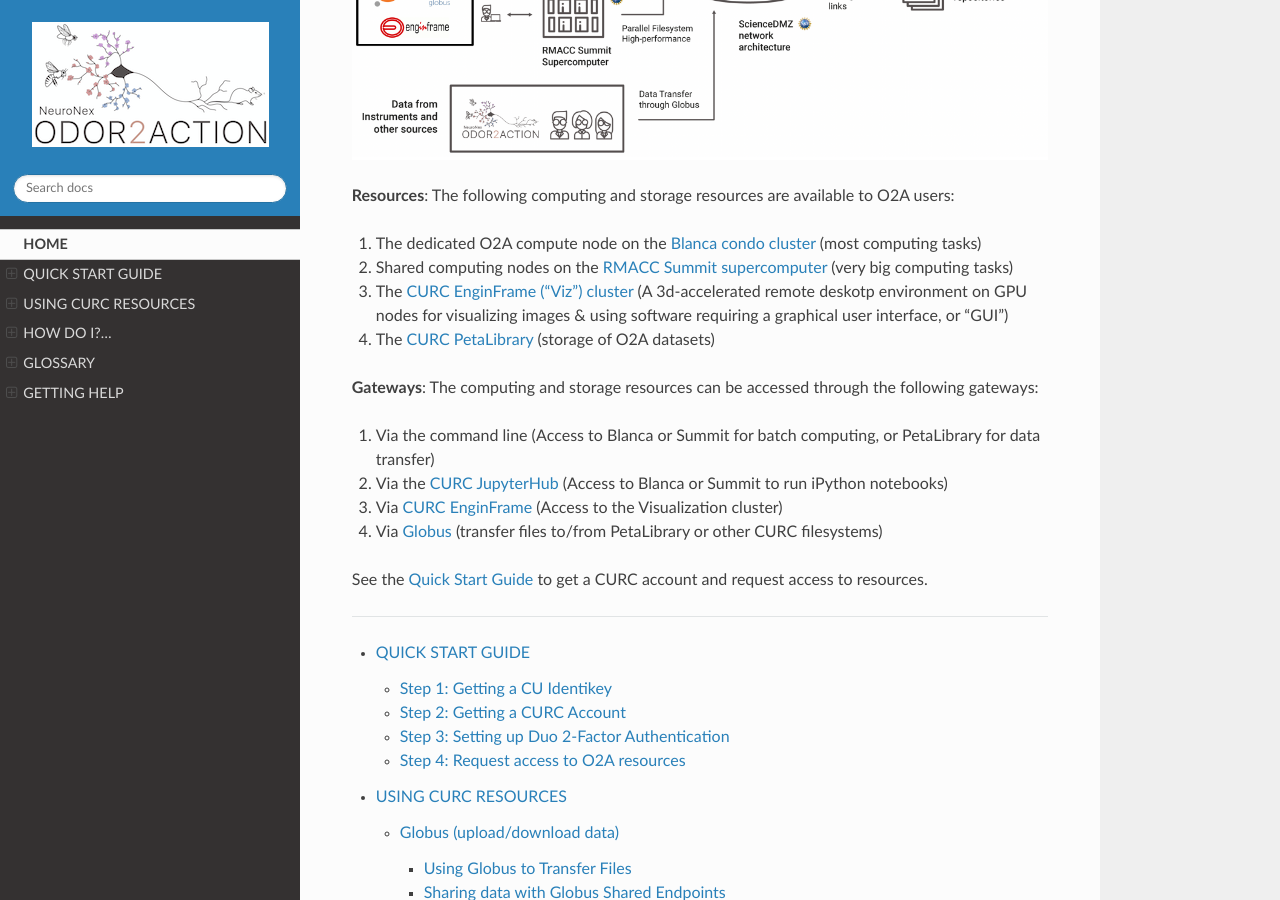
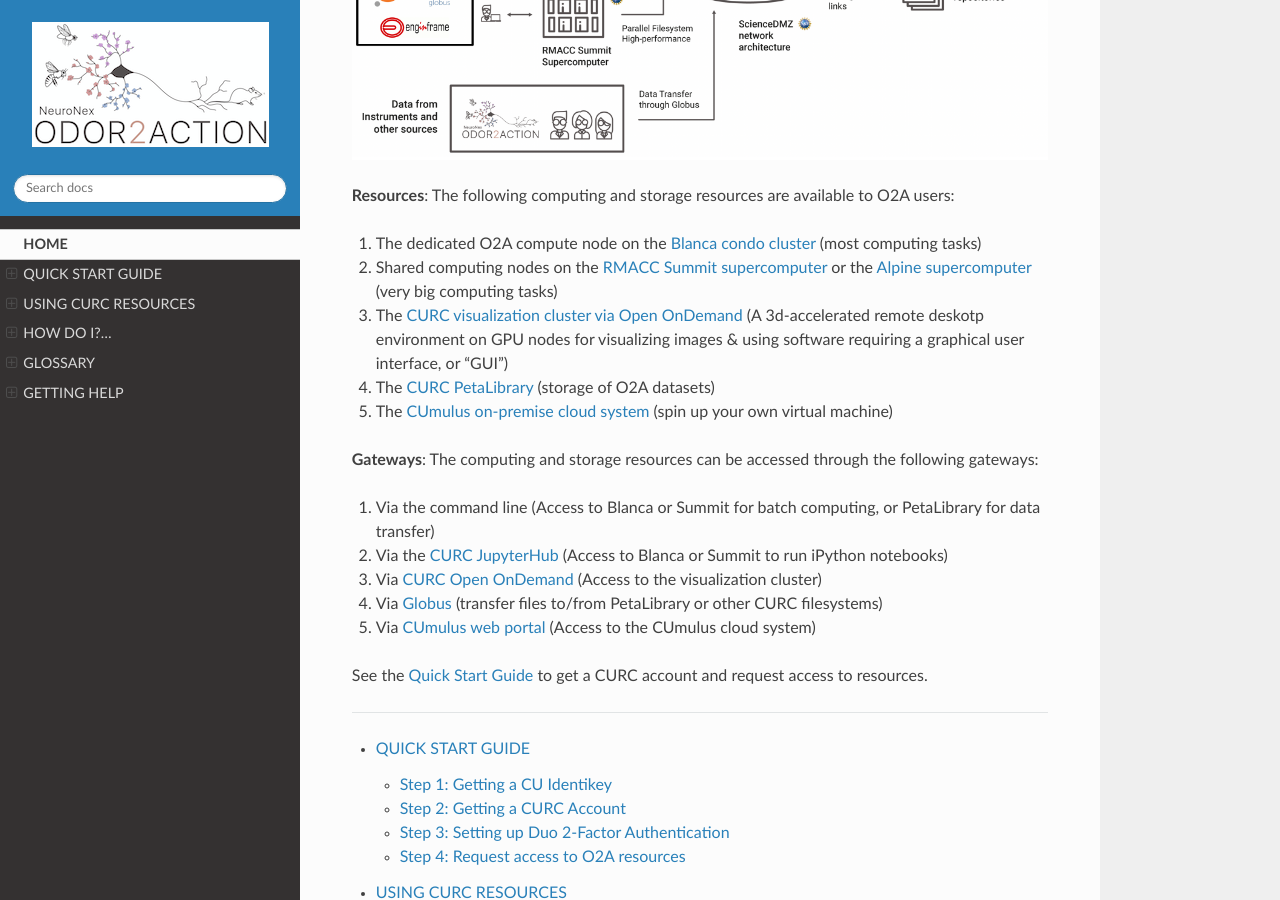
Before and after one commit to ResearchComputing/odor2action, a Sphinx documentation site: the page built from docs/source/index.rst, in a window 1280 px wide and 900 px high, scrolled down 655 px. Built offline with Sphinx 7.4.7 and the Read the Docs theme 2.0.0, drawn with Linux system fonts in a browser that asks for light colours.

Commit message:
Updated for Alpine, CUmulus and OOD

```diff
--- a/docs/source/index.rst
+++ b/docs/source/index.rst
@@ -14,16 +14,18 @@
 **Resources**: The following computing and storage resources are available to O2A users:
 
 1. The dedicated O2A compute node on the `Blanca condo cluster <https://www.colorado.edu/rc/resources/blanca>`_ (most computing tasks)
-2. Shared computing nodes on the `RMACC Summit supercomputer <https://www.colorado.edu/rc/resources/summit>`_ (very big computing tasks)
-3. The `CURC EnginFrame ("Viz") cluster <https://www.colorado.edu/rc/resources/enginframe>`_ (A 3d-accelerated remote deskotp environment on GPU nodes for visualizing images & using software requiring a graphical user interface, or "GUI")
+2. Shared computing nodes on the `RMACC Summit supercomputer <https://www.colorado.edu/rc/resources/summit>`_ or the `Alpine supercomputer <https://curc.readthedocs.io/en/latest/clusters/alpine.html>`_  (very big computing tasks)
+3. The `CURC visualization cluster via Open OnDemand <hhttps://curc.readthedocs.io/en/latest/gateways/OnDemand.html>`_ (A 3d-accelerated remote deskotp environment on GPU nodes for visualizing images & using software requiring a graphical user interface, or "GUI")
 4. The `CURC PetaLibrary <https://www.colorado.edu/rc/resources/petalibrary>`_ (storage of O2A datasets)
+5. The `CUmulus on-premise cloud system <https://www.colorado.edu/rc/resources/CUmulus>`_ (spin up your own virtual machine)
 
 **Gateways**: The computing and storage resources can be accessed through the following gateways:
 
 1. Via the command line (Access to Blanca or Summit for batch computing, or PetaLibrary for data transfer)
 2. Via the `CURC JupyterHub <https://www.colorado.edu/rc/resources/jupyterhub>`_ (Access to Blanca or Summit to run iPython notebooks)
-3. Via `CURC EnginFrame <https://www.colorado.edu/rc/resources/enginframe>`_ (Access to the Visualization cluster)
+3. Via `CURC Open OnDemand <https://www.colorado.edu/rc/resources/enginframe>`_ (Access to the visualization cluster)
 4. Via `Globus <https://www.globus.org>`_ (transfer files to/from PetaLibrary or other CURC filesystems)
+5. Via `CUmulus web portal <https://curc.readthedocs.io/en/latest/cloud/cumulus.html>`_ (Access to the CUmulus cloud system)
 
 See the `Quick Start Guide <main/index.html#span-style-color-green-quick-start-guide-span>`_ to get a CURC account and request access to resources.
 
```
